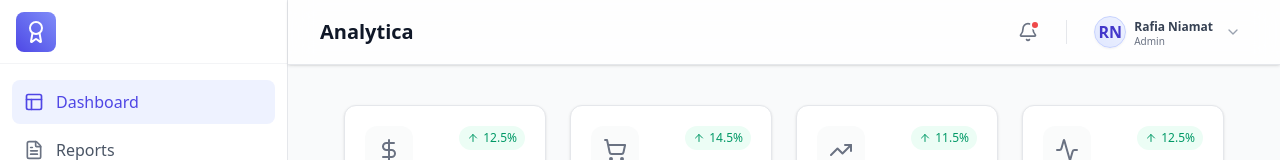
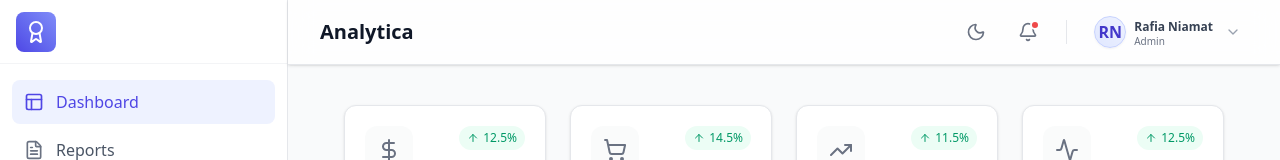
Before and after one commit to RNiamat/Analytics-Dashboard, a React (Vite) app in the folder my-frontend/: page / in a window 1280 px wide. Shown: the top 160 px of the page. Built offline with nearby package versions, Linux system fonts and the light colour scheme.

Commit message:
Updated Dashboard

```diff
--- a/my-frontend/src/components/Navbar.jsx
+++ b/my-frontend/src/components/Navbar.jsx
@@ -17,6 +17,8 @@ const Navbar = ({ onMenuClick }) => {
         <nav className="sticky top-0 z-50 bg-white/80 dark:bg-gray-900/80 backdrop-blur-md border-b border-gray-200 dark:border-gray-800 shadow-theme-sm transition-all duration-300">
             <div className="max-w-7xl mx-auto px-4 sm:px-6 lg:px-8">
                 <div className="flex justify-between h-16">
+
+
                     {/* Branding - Left Side */}
                     <div className="flex items-center gap-3">
                         {/* Mobile Menu Button */}
@@ -60,6 +62,14 @@ const Navbar = ({ onMenuClick }) => {
 
                     {/* Right Side - Actions */}
                     <div className="flex items-center gap-2 sm:gap-4">
+                        {/* Theme Toggle */}
+                        <button
+                            onClick={toggleTheme}
+                            className="p-2 text-gray-500 dark:text-gray-400 hover:text-gray-700 dark:hover:text-gray-200 transition-colors rounded-full hover:bg-gray-100 dark:hover:bg-gray-800 focus:outline-none focus:ring-4 focus:ring-brand-500/10"
+                        >
+                            {isDark ? <Sun className="w-5 h-5" /> : <Moon className="w-5 h-5" />}
+                        </button>
+
                         {/* Notifications */}
                         <button className="relative p-2 text-gray-500 hover:text-gray-700 transition-colors rounded-full hover:bg-gray-100 focus:outline-none focus:ring-4 focus:ring-brand-500/10">
                             <Bell className="w-5 h-5" />
```
